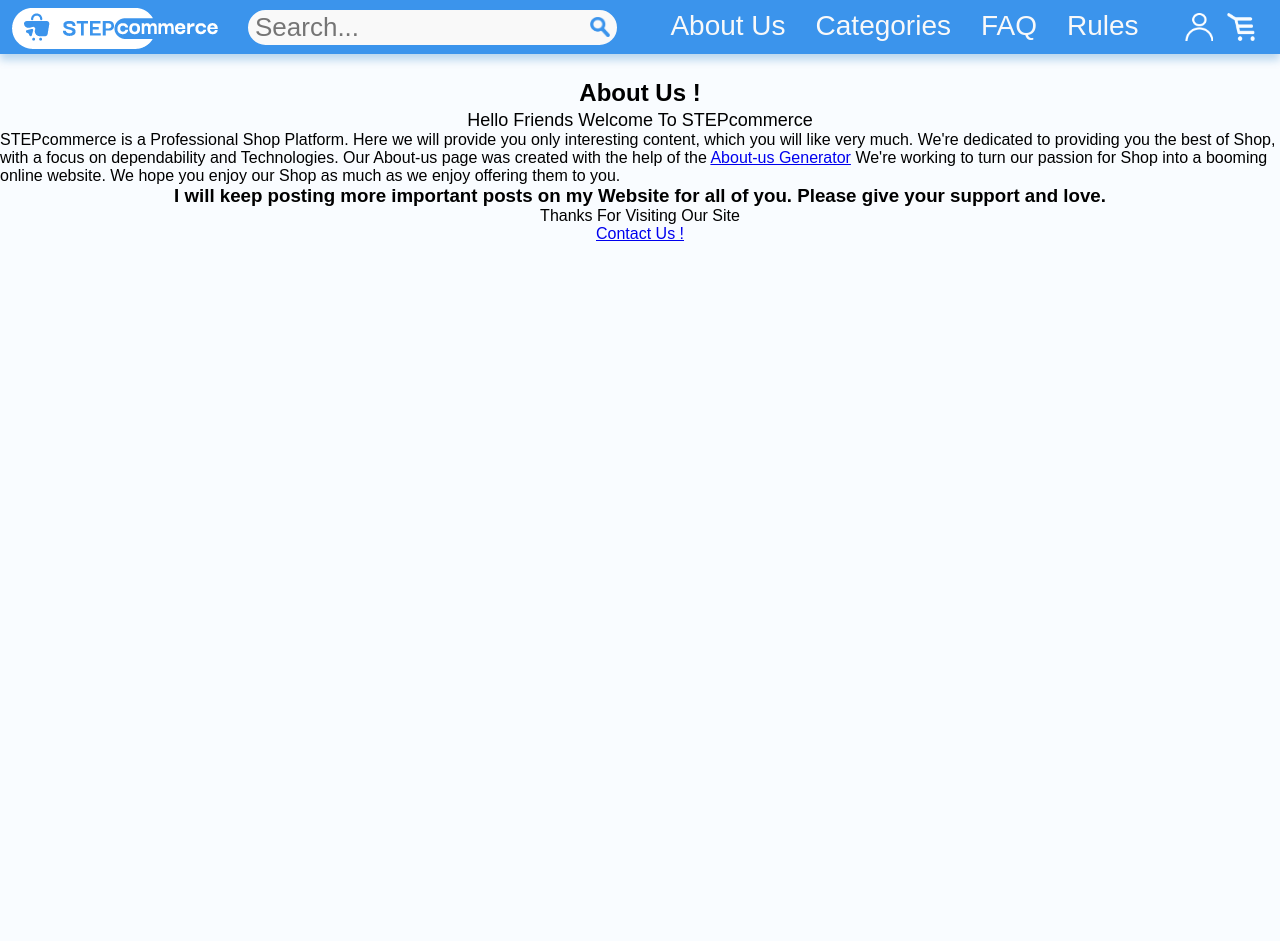
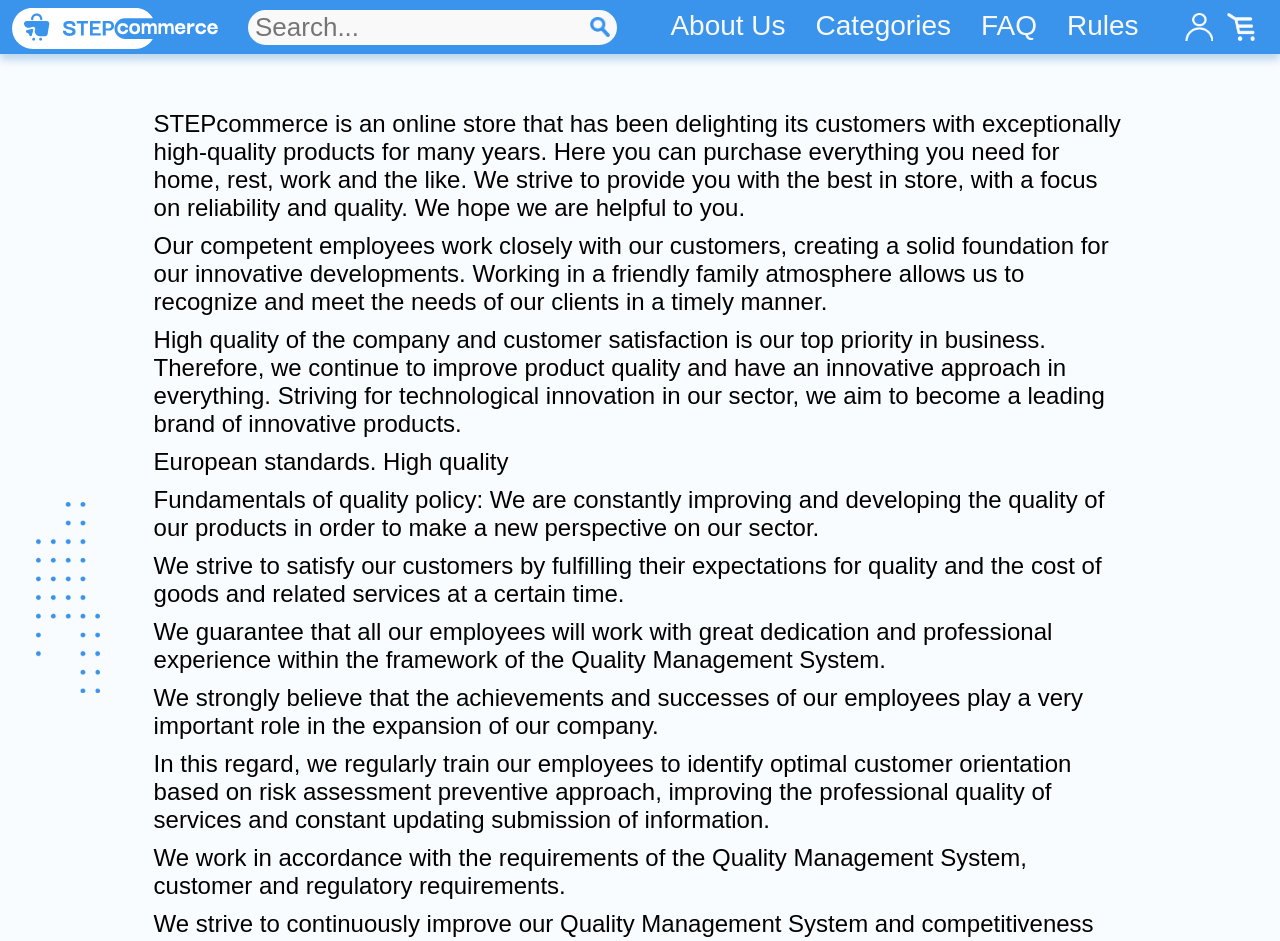
Before and after one commit to Infernal15/Master, a Vue app: page /about in a window 1280 px wide. Shown: the top 941 px of the page. Before the commit the page ends 800 px from the top, so only its background shows below. Built offline with nearby package versions, Linux system fonts and the light colour scheme; a web font is replaced by a local one.

Commit message:
about us added

```diff
--- a/src/pages/About.vue
+++ b/src/pages/About.vue
@@ -1,20 +1,42 @@
 <template>
-  <div>
-    <h1 style="text-align: center;"><span style="font-size: x-large;">About Us !</span></h1>
-    <h3 style="text-align: center;"><span style="font-weight: normal;"><span style="font-size: large;">Hello Friends Welcome To STEPcommerce</span></span></h3>
+  <div class="main">
+    <div>STEPcommerce is an online store that has been delighting its customers with exceptionally high-quality products for many years. Here you can purchase
+      everything you need for home, rest, work and the like. We strive to provide you with the best in store, with a focus on reliability and quality.
+      We hope we are helpful to you.</div>
 
-      STEPcommerce is a Professional Shop Platform. Here we will provide you only interesting content, which you will like very much.
+    <div>Our competent employees work closely with our customers, creating a solid foundation for our innovative developments.
+      Working in a friendly family atmosphere allows us to recognize and meet the needs of our clients in a timely manner.</div>
 
-          We're dedicated to providing you the best of Shop, with a focus on dependability and Technologies. Our About-us page was created with the help of the <a href="https://techbuddies.in/">About-us Generator</a>
-            We're working to turn our passion for Shop into a booming online website. We hope you enjoy our Shop as much as we enjoy offering them to you.
-          <div style="text-align: center;"></div>
-          <div style="text-align: center;">
-            <h3>I will keep posting more important posts on my Website for all of you. Please give your support and love.</h3>
-          </div>
-          <div style="text-align: center;">Thanks For Visiting Our Site</div>
-          <div style="text-align: center;"><a href="http://localhost:8080/faq" target="_blank">
-              <span style="font-size: medium;">Contact Us !</span></a>
-          </div>
+    <div>High quality of the company and customer satisfaction is our top priority in
+      business. Therefore, we continue to improve product quality and have
+      an innovative approach in everything. Striving for technological innovation in our
+      sector, we aim to become a leading brand of innovative products.</div>
+
+    <div>European standards. High quality</div>
+
+    <div>Fundamentals of quality policy:
+      We are constantly improving and developing the quality of our products in order to make
+      a new perspective on our sector.</div>
+
+    <div>We strive to satisfy our customers by fulfilling their expectations for quality and
+      the cost of goods and related services at a certain time.</div>
+
+    <div>We guarantee that all our employees will work with great dedication and
+      professional experience within the framework of the Quality Management System.</div>
+
+    <div>We strongly believe that the achievements and successes of our employees play
+      a very important role in the expansion of our company.</div>
+
+    <div>In this regard, we regularly train our employees to identify
+      optimal customer orientation based on risk assessment preventive
+      approach, improving the professional quality of services and constant updating
+      submission of information.</div>
+
+    <div>We work in accordance with the requirements of the Quality Management System,
+      customer and regulatory requirements.</div>
+
+    <div>We strive to continuously improve our Quality Management System and
+      competitiveness with the participation of all employees of the company.</div>
   </div>
 </template>
 
@@ -25,5 +47,14 @@ export default {
 </script>
 
 <style scoped>
-
+.main{
+  width: 76%;
+  margin-left: auto;
+  margin-right: auto;
+  margin-top: 110px;
+  font-size: 24px;
+  display: flex;
+  flex-direction: column;
+  gap: 10px;
+}
 </style>
```
